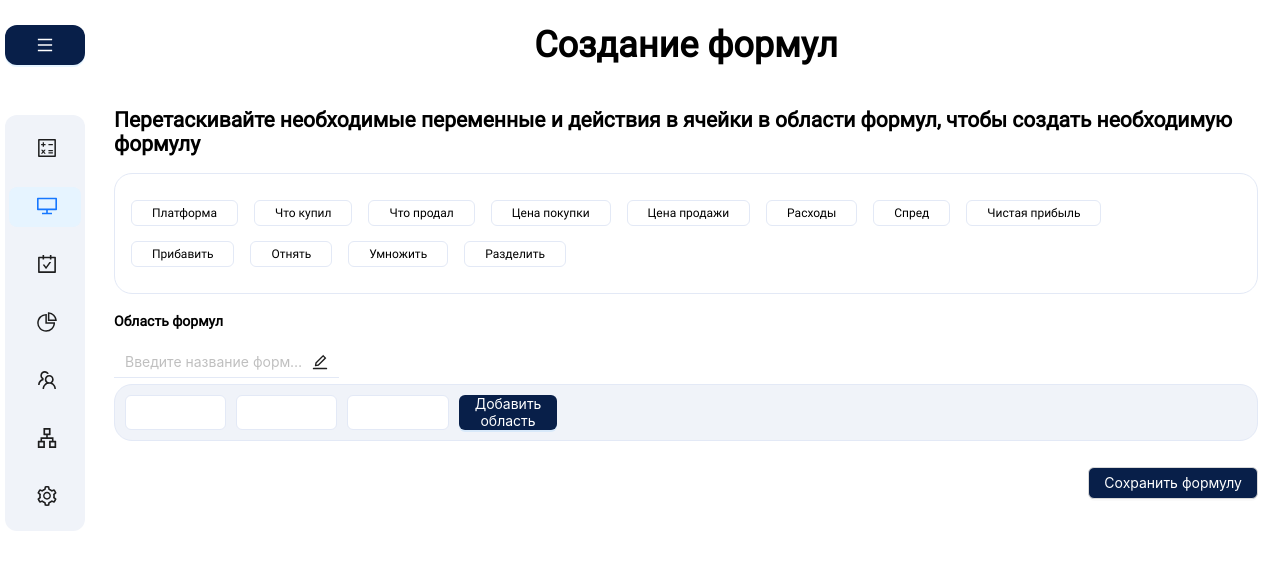
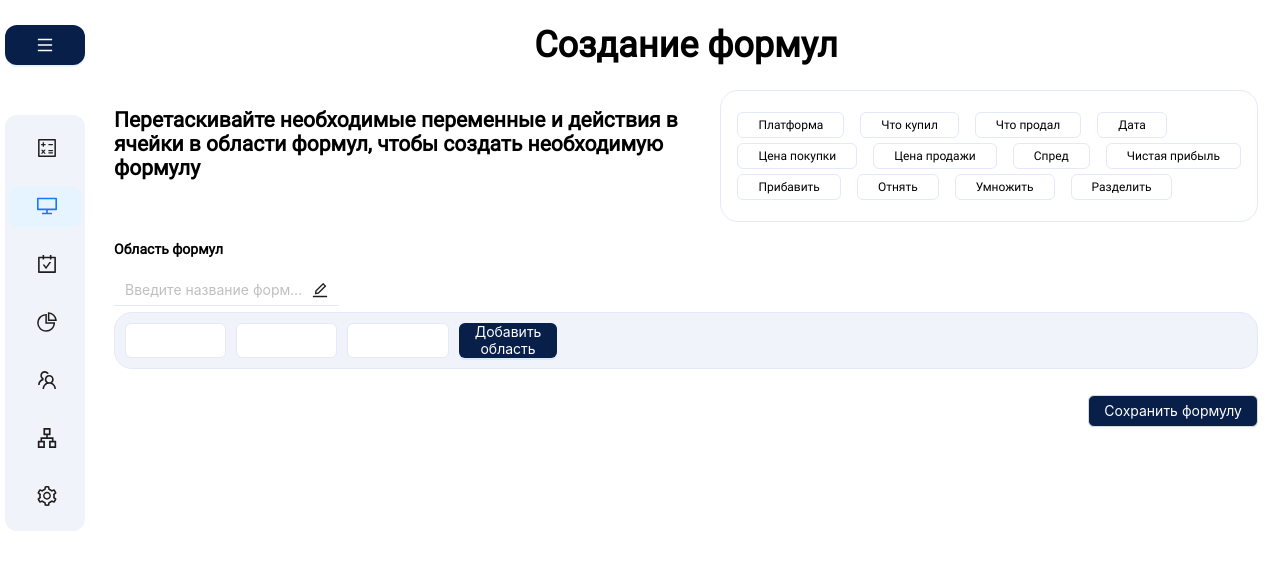
Before and after one commit to DelMaradinho/P2P-Keeper, a React (Create React App) app: page /formulas in a window 1280 px wide. Shown: the top 570 px of the page. Built offline with nearby package versions, Linux system fonts and the light colour scheme.

Commit message:
feat: dropitems block and number inputs

```diff
--- a/src/components/DnDFormulasComponent/DnDFormulasComponent.js
+++ b/src/components/DnDFormulasComponent/DnDFormulasComponent.js
@@ -4,11 +4,20 @@ import DraggableItem from "../DraggableItem/DraggableItem";
 import DraggableItemsList from "../DraggableItemsList/DraggableItemsList";
 import DropAreasList from "../DropAreasList/DropAreasList";
 
-function DnDFormulasComponent({ variables, operations }) {
+function DnDFormulasComponent({ variables, operations, others }) {
   return (
     <>
-      <div className="draggable__menu">
-        <div className="draggable__container">
+      <div className="header__draggable__wrapper">
+        <h2>
+          Перетаскивайте необходимые переменные и действия в ячейки в области
+          формул, чтобы создать необходимую формулу
+        </h2>
+        <div className="draggable__menu">
+          <DraggableItemsList>
+            {others.map((other) => (
+              <DraggableItem item={{ value: other.value, type: other.type }} />
+            ))}
+          </DraggableItemsList>
           <DraggableItemsList>
             {variables.map((variable) => (
               <DraggableItem
@@ -16,9 +25,6 @@ function DnDFormulasComponent({ variables, operations }) {
               />
             ))}
           </DraggableItemsList>
-        </div>
-        <div className="draggable__container">
-          {" "}
           <DraggableItemsList>
             {operations.map((operation) => (
               <DraggableItem item={operation} />
--- a/src/components/DnDFormulasComponent/DnDFormulasComponent.scss
+++ b/src/components/DnDFormulasComponent/DnDFormulasComponent.scss
@@ -1,6 +1,6 @@
 .draggable {
   &__menu {
-    width: 100%;
+    gap: 16px;
     padding: 16px;
     border: 1px solid #e3e9f6;
     border-radius: 18px;
@@ -12,3 +12,12 @@
     width: 100%;
   }
 }
+
+.header__draggable__wrapper{
+  width: 100%;
+  display: flex;
+  justify-content: space-between;
+  &> h2{
+    max-width: 600px;
+  }
+}
--- a/src/components/DropArea/DropArea.js
+++ b/src/components/DropArea/DropArea.js
@@ -3,8 +3,11 @@ import "./DropArea.scss";
 import { useDispatch, useSelector } from "react-redux";
 import { addValue } from "../../store/slice/formulas";
 import { getFormulaCurrentKey } from "../../helpers/formulas";
-import { Input } from "antd";
+import { ConfigProvider, DatePicker, Input } from "antd";
 import { CloseCircleOutlined } from "@ant-design/icons";
+import dayjs from "dayjs";
+import { dateFormat } from "../../constants/constants";
+import ruRU from "antd/lib/locale/ru_RU";
 
 function DropArea({ index }) {
   const formulaStore = useSelector((state) => state.formulas.formula);
@@ -96,6 +99,21 @@ function DropArea({ index }) {
     hasDropped.current = false;
   };
 
+  const handleChange = (e, isNumber = false) => {
+    console.log("handleChange called with value:", e.target.value);
+    const { value } = e.target;
+    console.log("value = ", value);
+    // Если isNumber равен true, проверяем значение на соответствие регулярному выражению
+    const re = /^(\d+[.,]?\d*|[.,]\d+)$/;
+    if (isNumber && value !== "" && !re.test(value)) return;
+
+    const newValue = isNumber ? value.replace(",", ".") : value;
+    console.log("newValue = ", newValue);
+
+    setDroppedValue(newValue);
+    console.log("droppedValue = ", droppedValue);
+  };
+
   return (
     <div
       className="droparea__item"
@@ -106,14 +124,21 @@ function DropArea({ index }) {
     >
       {droppedItem && droppedItem.type === "variable" ? (
         <Input
-          type="text"
+          type="number"
           addonBefore={content}
           placeholder="Введите значение"
+          onChange={(e) => handleChange(e, true)}
+          value={droppedValue}
         />
       ) : (
         content
       )}
-
+      {droppedItem && droppedItem.type === "date" && (
+        <ConfigProvider locale={ruRU}>
+          {" "}
+          <DatePicker format={dateFormat} />
+        </ConfigProvider>
+      )}
       {droppedItem && (
         <div className="droparea__clear" onClick={clearDropArea}>
           <CloseCircleOutlined />
--- a/src/components/DropArea/DropArea.scss
+++ b/src/components/DropArea/DropArea.scss
@@ -10,6 +10,10 @@
     line-height: 2;
     &:hover .droparea__clear{
       display: block;
+    }
+    & > .ant-picker {
+      height: 35px;
+      border: none;
     }
   }
   &__clear {
--- a/src/components/DropAreasList/DropAreasList.js
+++ b/src/components/DropAreasList/DropAreasList.js
@@ -38,8 +38,6 @@ function DropAreasList() {
         <Input
           bordered={false}
           suffix={<EditOutlined style={{ fontSize: 16 }} />}
-          // value={formulaName}
-          // onChange={handleInputChange}
           placeholder="Введите название формулы"
           style={{
             width: 225,
--- a/src/pages/analysis/index.js
+++ b/src/pages/analysis/index.js
@@ -10,6 +10,11 @@ function Analysis() {
       </div>
       <div className="right">
         <h1 className="right__header">Анализ сделок</h1>
+        <h3>
+          Привет!
+          <br />
+          На этой странице вы увидите аналитику по совершенным сделкам.
+        </h3>
       </div>
     </div>
   );
--- a/src/pages/formulas/index.js
+++ b/src/pages/formulas/index.js
@@ -32,6 +32,29 @@ const operationsList = [
 
 const variablesList = [
   {
+    id: "1_buy_price",
+    value: "Цена покупки",
+    type: "variable",
+  },
+  {
+    id: "2_sell_price",
+    value: "Цена продажи",
+    type: "variable",
+  },
+  {
+    id: "3_spread",
+    value: "Спред",
+    type: "variable",
+  },
+  {
+    id: "4_net_profit",
+    value: "Чистая прибыль",
+    type: "variable",
+  },
+];
+
+const othersList = [
+  {
     id: "1_platform",
     value: "Платформа",
     type: "variable",
@@ -47,29 +70,9 @@ const variablesList = [
     type: "variable",
   },
   {
-    id: "4_buy_price",
-    value: "Цена покупки",
-    type: "variable",
-  },
-  {
-    id: "5_sell_price",
-    value: "Цена продажи",
-    type: "variable",
-  },
-  {
-    id: "6_expences",
-    value: "Расходы",
-    type: "variable",
-  },
-  {
-    id: "7_spread",
-    value: "Спред",
-    type: "variable",
-  },
-  {
-    id: "8_net_profit",
-    value: "Чистая прибыль",
-    type: "variable",
+    id: "4_currency_sold",
+    value: "Дата",
+    type: "date",
   },
 ];
 
@@ -109,13 +112,10 @@ function Formulas() {
       </div>
       <div className="right">
         <h1 className="right__header">Создание формул</h1>
-        <h2>
-          Перетаскивайте необходимые переменные и действия в ячейки в области
-          формул, чтобы создать необходимую формулу
-        </h2>
         <DnDFormulasComponent
           operations={operationsList}
           variables={variablesList}
+          others={othersList}
         />
         <div className="right__formula__button__wrapper">
           <Button shape="round" size="middle" onClick={showModal}>
--- a/src/pages/resources/index.js
+++ b/src/pages/resources/index.js
@@ -10,6 +10,10 @@ function Resources() {
       </div>
       <div className="right">
         <h1 className="right__header">Ресурсы</h1>
+        <h3>
+          На этой странице вы увидите ресурсы для вашей работы. Например: карты,
+          кошельки, балансы и т.д.
+        </h3>
       </div>
     </div>
   );
--- a/src/pages/settings/index.js
+++ b/src/pages/settings/index.js
@@ -10,6 +10,15 @@ function Settings() {
       </div>
       <div className="right">
         <h1 className="right__header">Настройки</h1>
+        <h3>
+          На этой странице вы увидите:{" "}
+          <ul>
+            <li>Интеграции с биржами.</li>{" "}
+            <li>Возможность изменить валюту, в которой вы зарабатываете</li>
+            <li>Настройки вашего профиля</li>
+            <li>И многое другое</li>
+          </ul>
+        </h3>
       </div>
     </div>
   );
--- a/src/pages/team/index.js
+++ b/src/pages/team/index.js
@@ -12,19 +12,19 @@ import {
 const initialTeam = [
   {
     name: "Дэвид Ливси",
-    role: "Доктор",
+    role: "Дроповод",
     email: "d.livesey@espanyola.com",
     key: 1,
   },
   {
     name: "Джим Хокинс",
-    role: "Юнга",
+    role: "Сотрудник",
     email: "j.hawkins@espanyola.com",
     key: 2,
   },
   {
     name: "Джон Трелони",
-    role: "Сквайр",
+    role: "Владелец",
     email: "j.treloni@espanyola.com",
     key: 3,
   },
```
Also changed, not shown: 2 other files (tests, documents, lock files or other folders).
